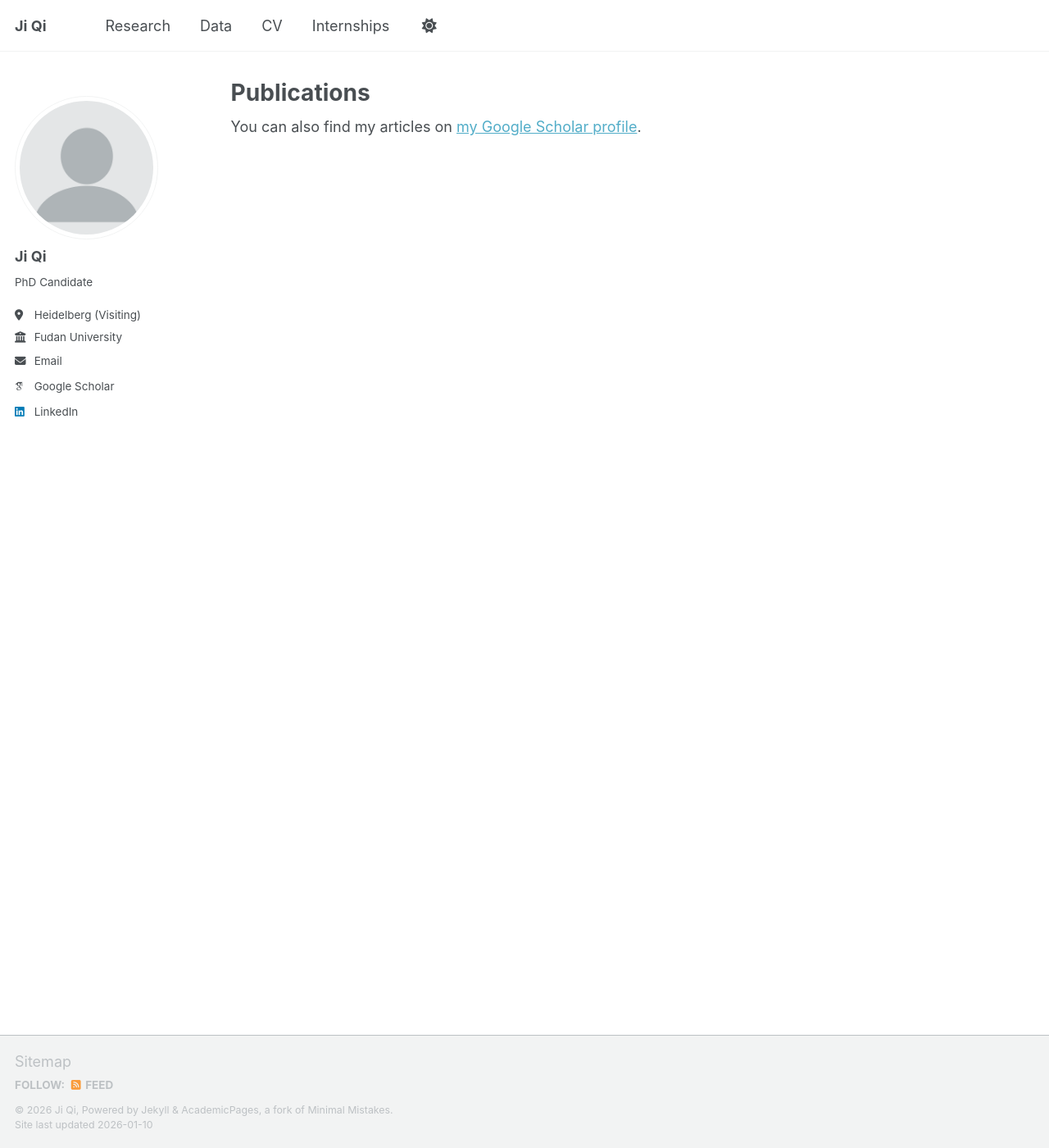
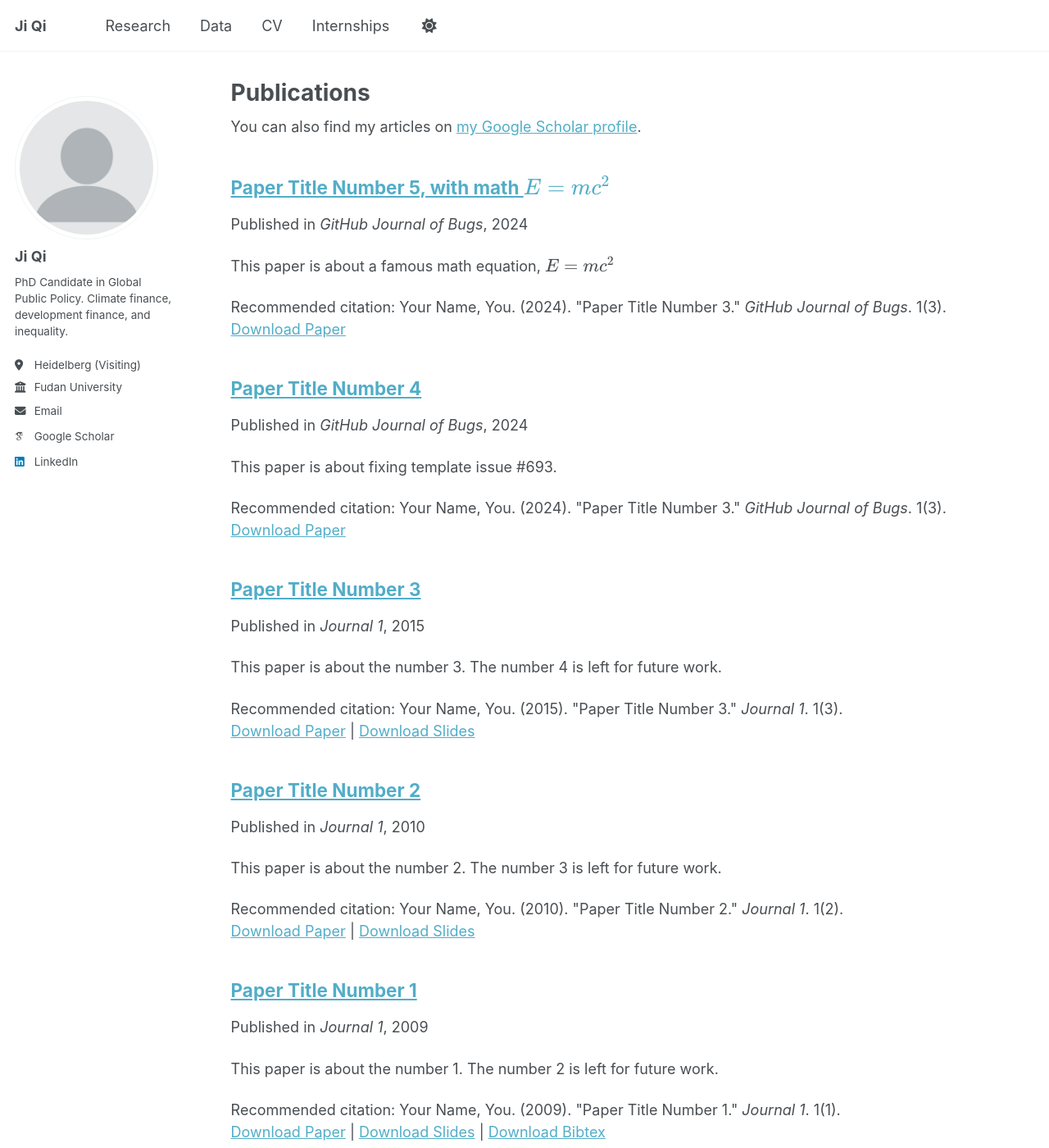
Before and after one commit to miramkj/miramkj.github.io, a Jekyll site: the page built from _pages/publications.html, in a window 1280 px wide and 1400 px high. Shown: the whole window at 82% size. Built offline with Jekyll 4.4.1, drawn with Linux system fonts in a browser that asks for light colours; some web fonts are replaced; a script bundle is joined from its source files by our own code; library files that are not in the unit come from our copies; some of the changed lines change nothing that is shown.

Commit message:
Update _config.yml

```diff
--- a/_config.yml
+++ b/_config.yml
@@ -1,126 +1,104 @@
 # Welcome to Jekyll!
-#
-# This config file is meant for settings that affect your entire site, values
-# which you are expected to set up once and rarely need to edit after that.
-# For technical reasons, this file is *NOT* reloaded automatically when you use
-# `jekyll serve -l -H localhost`. If you change this file, please restart the
-# server process.
+# This config file is meant for settings that affect your entire site.
 
+# -------------------------
 # Basic Site Settings
-locale                   : "en-US"
-site_theme               : "default" # The available themes options are "default", "air", "sunrise", "mint", "dirt" and "contrast"
-title                    : "Ji Qi"
-title_separator          : "-"
-name                     : &name "Ji Qi"
-description              : &description "Ji Qi"   # Update this with a general description of your site, this is the default if not overridden by a page
-url                      : https://miramkj.github.io # The base hostname & protocol for your site e.g. "https://[your GitHub username].github.io",
-                                                           # or if you already have some other page hosted on Github then use "https://[your GitHub username].github.io/[Your Repo Name]"
-baseurl                  : "/mira-ji-qi" # the subpath of your site, e.g. "/blog"
-repository               : "miramkj/mira-ji-qi"
+# -------------------------
+locale: "en-US"
+site_theme: "default" # "default", "air", "sunrise", "mint", "dirt", "contrast"
+title: "Ji Qi"
+title_separator: "-"
+name: &name "Ji Qi"
+description: &description "Public Policy PhD candidate. Research on climate finance and development outcomes."
 
-# Site Author - The following control what appear as part of the author content on the side bar.
-#               If a field is blank the icon and link will not appear, otherwise it will be shown.
-#               Additional customization can be done by editing /_includes/author-profile.html
+# IMPORTANT: project site under https://miramkj.github.io/mira-ji-qi/
+url: "https://miramkj.github.io"
+baseurl: "/mira-ji-qi"
+repository: "miramkj/mira-ji-qi"
+
+# -------------------------
+# Site Author (sidebar)
+# -------------------------
 author:
-  # Biographic information
-  avatar           : "profile.png"
-  name             : "Ji Qi"
-  bio              : "PhD Candidate"
-  location         : "Heidelberg (Visiting)"
-  employer         : "Fudan University"
-  email            : "jqi21@m.fudan.edu.cn"
+  avatar: "profile.png"
+  name: "Ji Qi"
+  bio: "PhD Candidate in Global Public Policy. Climate finance, development finance, and inequality."
+  location: "Heidelberg (Visiting)"
+  employer: "Fudan University"
+  uri:
+  email: "jqi21@m.fudan.edu.cn"
 
   # Academic websites
-  googlescholar    : "https://scholar.google.com/citations?user=rkfstZUAAAAJ&hl=en"
-
+  googlescholar: "https://scholar.google.com/citations?user=rkfstZUAAAAJ&hl=en"
 
   # Social media
-  linkedin         : "https://www.linkedin.com/in/ji-qi-59b45816b/"
+  linkedin: "https://www.linkedin.com/in/ji-qi-59b45816b/"
 
+# -------------------------
+# Site Settings
+# -------------------------
+teaser:
+breadcrumbs: false
+words_per_minute: 160
+future: true
+read_more: "disabled"
+talkmap_link: false
 
-# Publication Category - The following the list of publication categories and their headings
-publication_category:
-  Peer-reviewed articles:
-    title: 'Peer-reviewed articles'
-  Working papers:
-    title: 'Working papers'
-  Talks:
-    title: 'Talks'
+comments:
+  provider:
+  disqus:
+    shortname:
+  discourse:
+    server:
+  facebook:
+    appid:
+    num_posts:
+    colorscheme:
 
-# Site Settings
-teaser                   :  # filename of teaser fallback teaser image placed in /images/ for social media previews
-breadcrumbs              : false # true, false (default)
-words_per_minute         : 160
-future                   : true
-read_more                : "disabled" # if enabled, adds "Read more" links to excerpts
-talkmap_link             : false      #change to true to add link to talkmap on talks page
-comments:
-  provider               : # false (default), "disqus", "discourse", "facebook", "google-plus", "staticman", "custom"
-  disqus:
-    shortname            :
-  discourse:
-    server               : # https://meta.discourse.org/t/embedding-discourse-comments-via-javascript/31963 , e.g.: meta.discourse.org
-  facebook:
-    appid                :
-    num_posts            : # 5 (default)
-    colorscheme          : # "light" (default), "dark"
-staticman:
-  allowedFields          : ['name', 'email', 'url', 'message']
-  branch                 : "gh-pages" # "master", "gh-pages"
-  commitMessage          : "New comment."
-  filename               : comment-{@timestamp}
-  format                 : "yml"
-  moderation             : true
-  path                   : "_data/comments/{options.slug}"
-  requiredFields         : ['name', 'email', 'message']
-  transforms:
-    email                : "md5"
-  generatedFields:
-    date:
-      type               : "date"
-      options:
-        format           : "iso8601" # "iso8601" (default), "timestamp-seconds", "timestamp-milliseconds"
 atom_feed:
-  hide                   : false     # change to true to hide the RSS feed in the footer
-  path                   : # blank (default) uses feed.xml
+  hide: false
+  path:
 
+# -------------------------
+# SEO Related
+# -------------------------
+google_site_verification:
+bing_site_verification:
+alexa_site_verification:
+yandex_site_verification:
 
-# SEO Related
-google_site_verification :
-bing_site_verification   :
-alexa_site_verification  :
-yandex_site_verification :
+# -------------------------
+# Social Sharing / Profiles
+# -------------------------
+twitter:
+  username: &twitter
+facebook:
+  username:
+  app_id:
+  publisher:
+og_image:
+og_description:
+social:
+  type:
+  name:
+  links:
 
+# -------------------------
+# Analytics
+# -------------------------
+analytics:
+  provider: false
+  google:
+    tracking_id:
 
-# Social Sharing
-twitter:
-  username               : &twitter
-facebook:
-  username               :
-  app_id                 :
-  publisher              :
-og_image                 :  # Social media default site image
-og_description           :  # Social media default site image description
-# For specifying social profiles
-# - https://developers.google.com/structured-data/customize/social-profiles
-social:
-  type                   : # Person or Organization (defaults to Person)
-  name                   : # If the user or organization name differs from the site's name
-  links: # An array of links to social media profiles
-
-
-# Analytics
-analytics:
-  provider               :  "false" # false (default), "google", "google-universal", "google-analytics-4", "custom"
-  google:
-    tracking_id          :
-
-
+# -------------------------
 # Reading Files
+# -------------------------
 include:
   - .htaccess
   - _pages
   - files
+
 exclude:
   - "*.sublime-project"
   - "*.sublime-workspace"
@@ -148,22 +126,26 @@
   - README
   - tmp
   - vendor
+
 keep_files:
   - .git
   - .svn
+
 encoding: "utf-8"
 markdown_ext: "markdown,mkdown,mkdn,mkd,md"
 
-
+# -------------------------
 # Conversion
+# -------------------------
 markdown: kramdown
 highlighter: rouge
 lsi: false
 excerpt_separator: "\n\n"
 incremental: false
 
-
+# -------------------------
 # Markdown Processing
+# -------------------------
 kramdown:
   input: GFM
   hard_wrap: false
@@ -174,8 +156,10 @@
   smart_quotes: lsquo,rsquo,ldquo,rdquo
   enable_coderay: false
 
-
-# These settings control the types of collections used by the template
+# -------------------------
+# Collections
+# Keep defaults for compatibility even if not shown in navigation.
+# -------------------------
 collections:
   teaching:
     output: true
@@ -190,8 +174,9 @@
     output: true
     permalink: /:collection/:path/
 
-
-# These settings control how pages and collections are included in the site
+# -------------------------
+# Defaults
+# -------------------------
 defaults:
   # _posts
   - scope:
@@ -204,6 +189,7 @@
       comments: true
       share: true
       related: true
+
   # _pages
   - scope:
       path: ""
@@ -211,6 +197,7 @@
     values:
       layout: single
       author_profile: true
+
   # _teaching
   - scope:
       path: ""
@@ -220,6 +207,7 @@
       author_profile: true
       share: true
       comments: true
+
   # _publications
   - scope:
       path: ""
@@ -229,6 +217,7 @@
       author_profile: true
       share: true
       comments: true
+
   # _portfolio
   - scope:
       path: ""
@@ -238,6 +227,7 @@
       author_profile: true
       share: true
       comment: true
+
   # _talks
   - scope:
       path: ""
@@ -247,21 +237,22 @@
       author_profile: true
       share: true
 
-
+# -------------------------
 # Sass/SCSS
+# -------------------------
 sass:
   sass_dir: _sass
-  style: compressed # https://sass-lang.com/documentation/file.SASS_REFERENCE.html#output_style
+  style: compressed
 
+# -------------------------
+# Outputting
+# -------------------------
+permalink: /:categories/:title/
+timezone: Etc/UTC
 
-# Outputting
-permalink: /:categories/:title/
-# paginate: 5 # amount of posts to show
-# paginate_path: /page:num/
-timezone: Etc/UTC # https://en.wikipedia.org/wiki/List_of_tz_database_time_zones
-
-
+# -------------------------
 # Plugins
+# -------------------------
 plugins:
   - jekyll-feed
   - jekyll-gist
@@ -279,38 +270,20 @@
   - jekyll-redirect-from
   - jemoji
 
-
+# -------------------------
 # Archives
-#  Type
-#  - GitHub Pages compatible archive pages built with Liquid ~> type: liquid (default)
-#  - Jekyll Archives plugin archive pages ~> type: jekyll-archives
-#  Path (examples)
-#  - Archive page should exist at path when using Liquid method or you can
-#    expect broken links (especially with breadcrumbs enabled)
-#  - <base_path>/tags/my-awesome-tag/index.html ~> path: /tags/
-#  - <base_path/categories/my-awesome-category/index.html ~> path: /categories/
-#  - <base_path/my-awesome-category/index.html ~> path: /
+# -------------------------
 category_archive:
   type: liquid
   path: /categories/
+
 tag_archive:
   type: liquid
   path: /tags/
-# https://github.com/jekyll/jekyll-archives
-# jekyll-archives:
-#   enabled:
-#     - categories
-#     - tags
-#   layouts:
-#     category: archive-taxonomy
-#     tag: archive-taxonomy
-#   permalinks:
-#     category: /categories/:name/
-#     tag: /tags/:name/
 
-
+# -------------------------
 # HTML Compression
-# - https://jch.penibelst.de/
+# -------------------------
 compress_html:
   clippings: all
   ignore:
```
